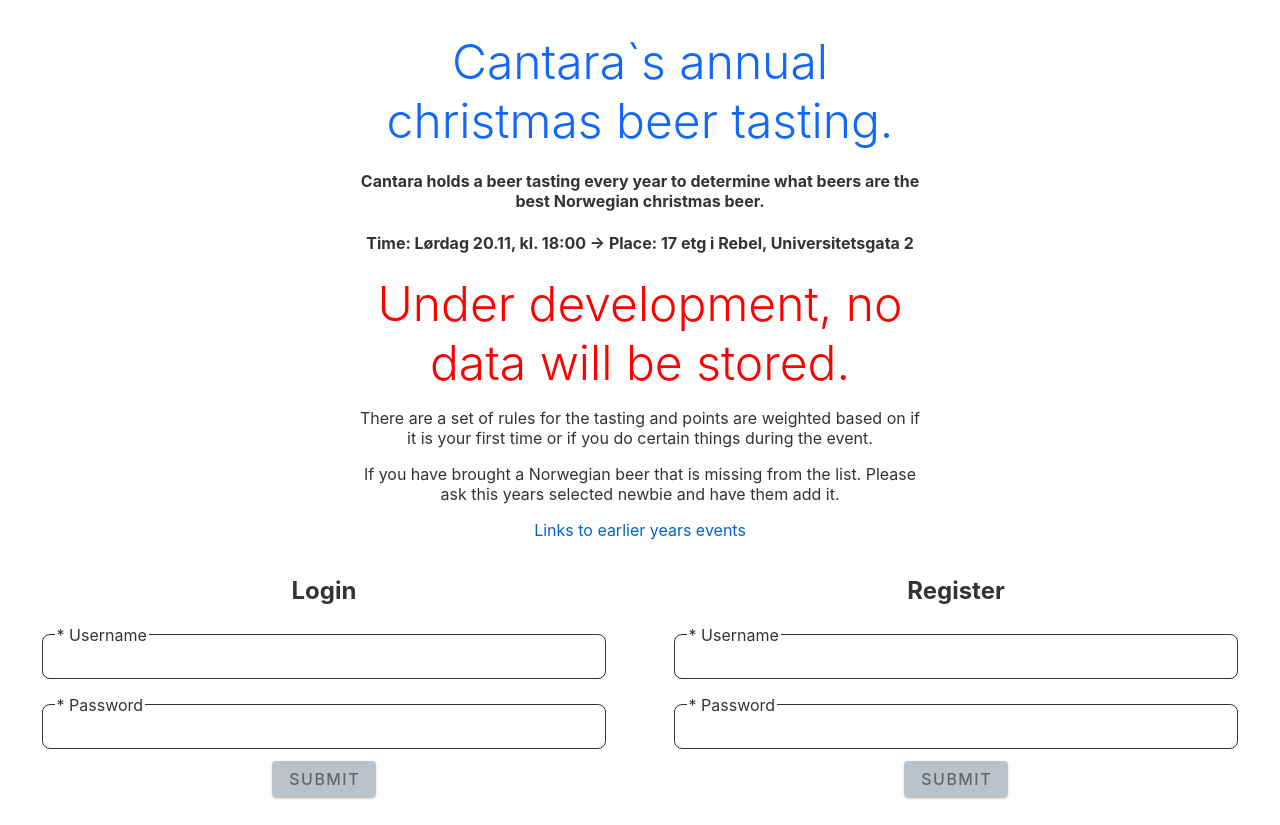
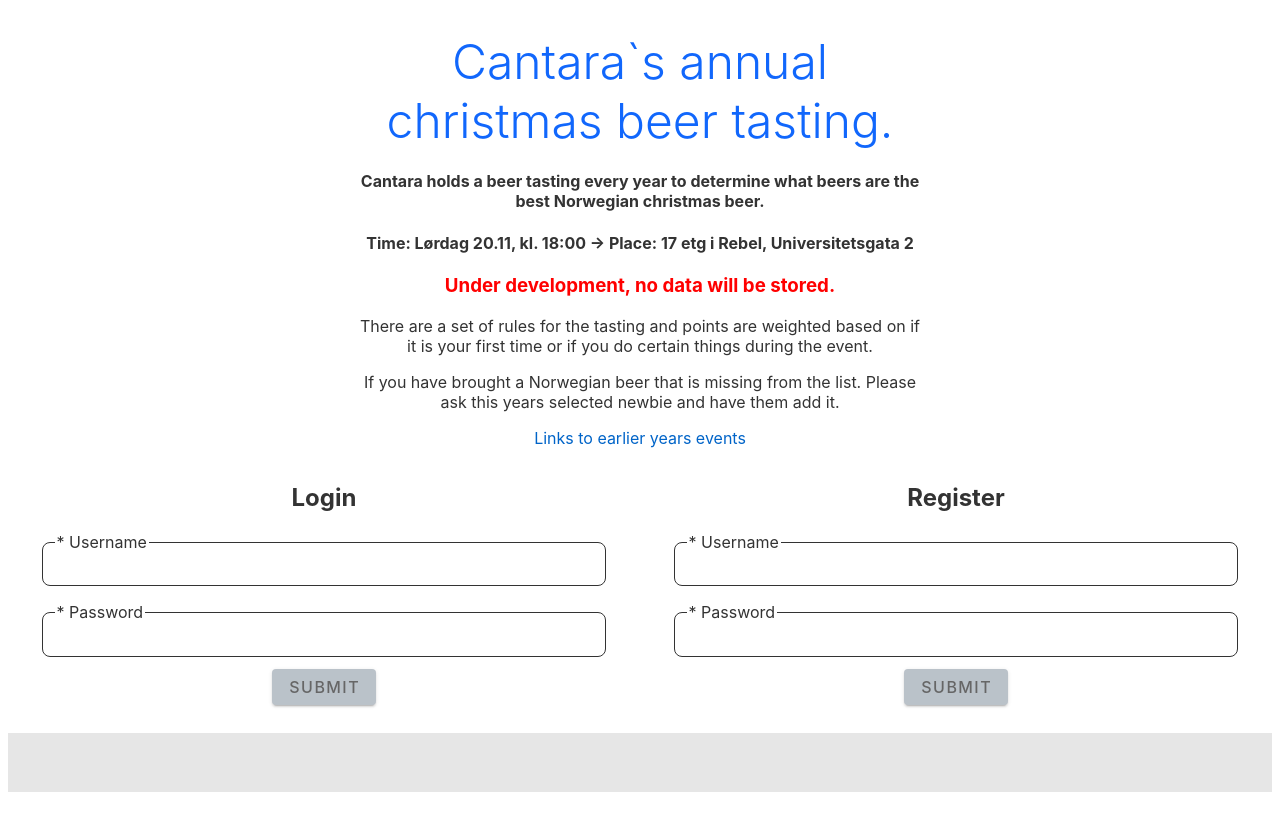
Before and after one commit to Cantara/cantara-annual-christmasbeer, a Svelte app in the folder frontend/: page / in a window 1280 px wide. After the commit the page ends 800 px from the top, so only its background shows below. Built offline with nearby package versions, Linux system fonts and the light colour scheme.

Commit message:
Update index.svelte

```diff
--- a/frontend/src/routes/index.svelte
+++ b/frontend/src/routes/index.svelte
@@ -21,7 +21,7 @@
     <h1>Cantara`s annual christmas beer tasting. </h1>
     <h4 style="text-align: center;">Cantara holds a beer tasting every year to determine what beers are the best Norwegian christmas beer.</h4>
     <h4 style="text-align: center;">Time: Lørdag 20.11, kl. 18:00 ->   Place: 17 etg i Rebel, Universitetsgata 2</h4>
-    <h1 style="color: red">Under development, no data will be stored.</h1>
+    <h3 style="color: red">Under development, no data will be stored.</h3>
     <p style="text-align: center;">There are a set of rules for the tasting and points are weighted based on if it is your first time or if you do certain things during the event.</p>
     <p style="text-align: center;">If you have brought a Norwegian beer that is missing from the list. Please ask this years selected newbie and have them add it.</p>
 	  <p style="text-align: center;"><a href="https://wiki.cantara.no/display/puben/Puben+Home">Links to earlier years events</a></p>
```
